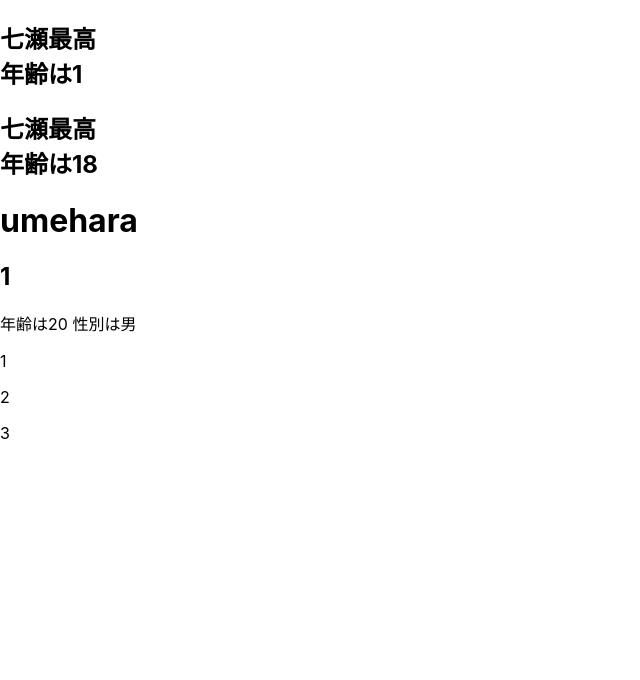
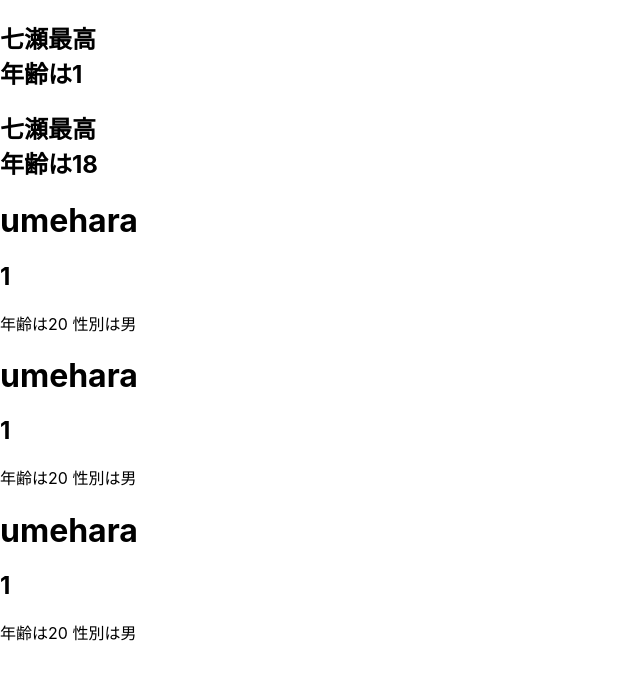
Before and after one commit to umehara-ryo/react-client, a React (Create React App) app: page / in a window 1280 px wide. Shown: the top 680 px of the page, without its empty margins (0-640 px from the left). Built offline with nearby package versions, Linux system fonts and the light colour scheme.

Commit message:
reactプロジェクト 1.タグ関数のネスト（連続呼び出し）

```diff
--- a/src/index.tsx
+++ b/src/index.tsx
@@ -7,7 +7,9 @@ import Hello from "./pages/Hello";
 import P1 from "./pages/P1";
 import P2 from "./pages/P2";
 
-const stu = {id : 1,name : "umehara", sex : "男",age : 20};
+const stu1 = {id : 1,name : "umehara", sex : "男",age : 20};
+const stu2 = {id : 1,name : "umehara", sex : "男",age : 20};
+const students = [stu1,stu2];
 
 const root = ReactDOM.createRoot(
   document.getElementById('root') as HTMLElement
@@ -16,8 +18,8 @@ root.render(
   <React.StrictMode>
       <Hello msg={"七瀬最高"} age={1}/>
       <Hello msg={"七瀬最高"}/>
-      <P1 student={stu}></P1>
-      <P2></P2>
+      <P1 student={stu1}></P1>
+      <P2　students={students}></P2>
   </React.StrictMode>
 );
 
--- a/src/pages/P2.tsx
+++ b/src/pages/P2.tsx
@@ -1,11 +1,17 @@
 import React from "react";
+import Student from "../model/Student";
+import P1 from "./P1";
 
-export default function P2(){
+export default function P2({students} : {students : Student[]}) {
 
-    const array = [1,2,3];
+   // const array = [1, 2, 3];
 
 
-    const map = array.map(e=><p>{e}</p>);
+   // const map = array.map(e => <p key={e}>{e}</p>);
+
     //return <React.Fragment>{map}</React.Fragment>;
+const map = students.map(s => <P1 student={s} key={s.id}></P1>);
+
+
     return <>{map}</>;
 }
```
